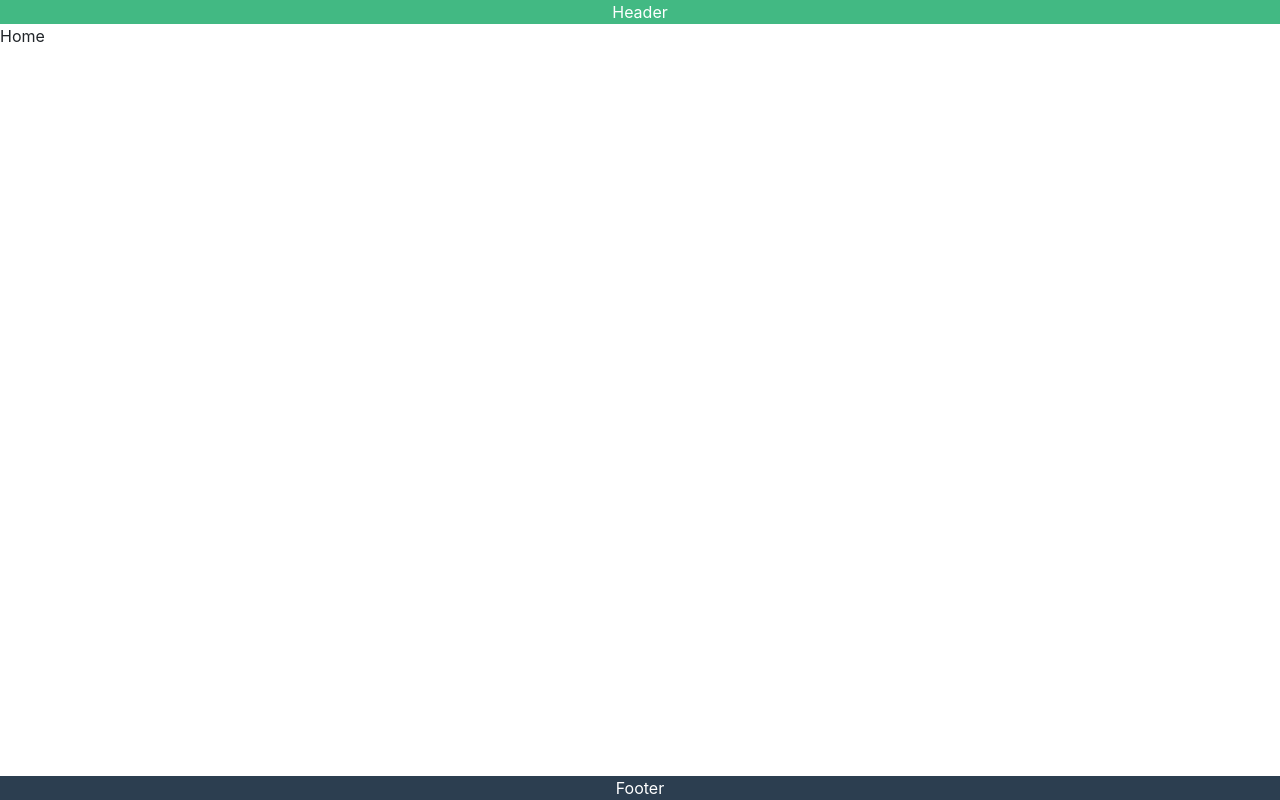
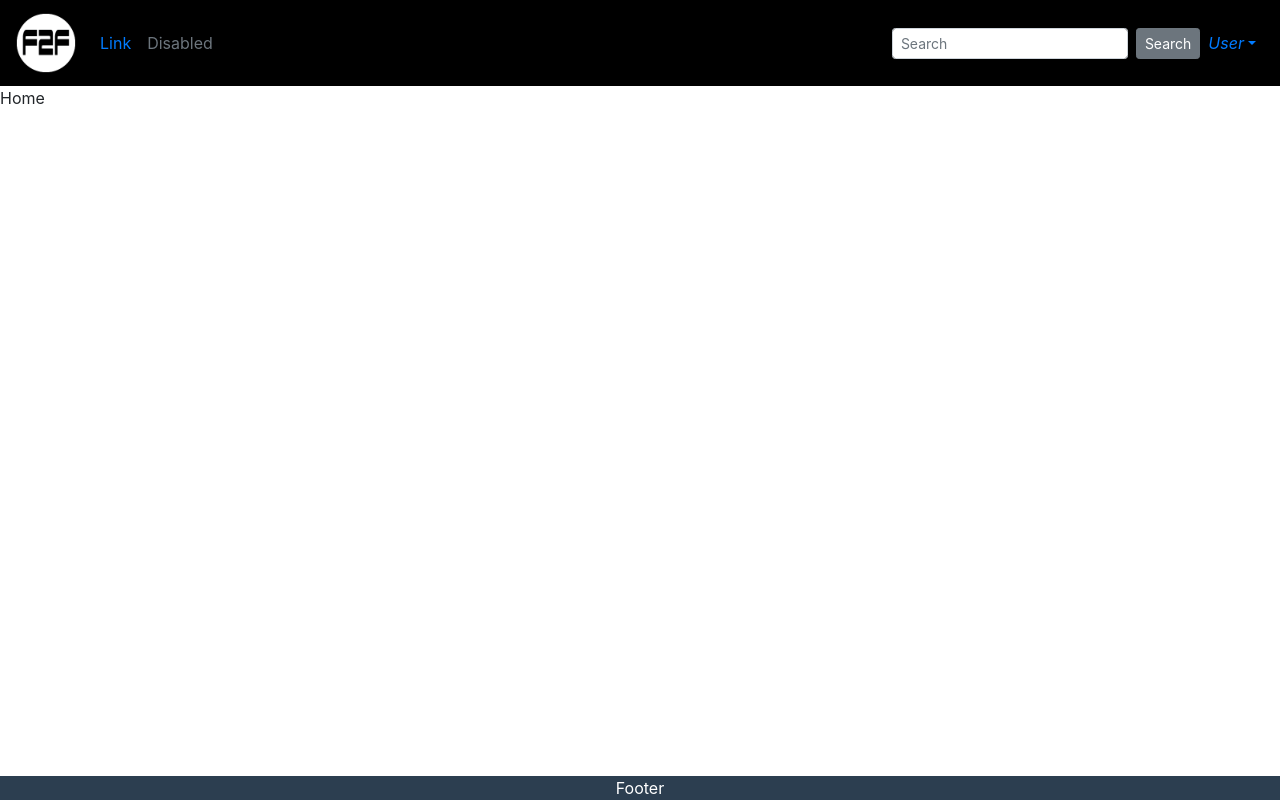
Before and after one commit to Konstantin2290/conference, a Vue app: page / in a window 1280 px wide. Built offline with nearby package versions, Linux system fonts and the light colour scheme.

Commit message:
header-start

```diff
--- a/src/assets/styles/main.scss
+++ b/src/assets/styles/main.scss
@@ -34,3 +34,5 @@ footer{
   color: white;
   text-align: center;
 }
+
+@import "header/header.scss"
--- a/src/layouts/MainHeader.vue
+++ b/src/layouts/MainHeader.vue
@@ -1,6 +1,39 @@
 <template>
     <header>
-        Header
+        <div>
+        <b-navbar toggleable="lg" type="my-header">
+            <b-navbar-brand href="#">
+                <img class="header-logo" src="../assets/images/logo_2.png" alt="">
+            </b-navbar-brand>
+
+            <b-navbar-toggle target="nav-collapse"></b-navbar-toggle>
+
+            <b-collapse id="nav-collapse" is-nav>
+            <b-navbar-nav>
+                <b-nav-item href="#">Link</b-nav-item>
+                <b-nav-item href="#" disabled>Disabled</b-nav-item>
+            </b-navbar-nav>
+
+            <!-- Right aligned nav items -->
+            <b-navbar-nav class="ml-auto">
+                <b-nav-form>
+                <b-form-input size="sm" class="mr-sm-2" placeholder="Search"></b-form-input>
+                <b-button size="sm" class="my-2 my-sm-0" type="submit">Search</b-button>
+                </b-nav-form>
+
+
+                <b-nav-item-dropdown right>
+                <!-- Using 'button-content' slot -->
+                <template #button-content>
+                    <em>User</em>
+                </template>
+                <b-dropdown-item href="#">Profile</b-dropdown-item>
+                <b-dropdown-item href="#">Sign Out</b-dropdown-item>
+                </b-nav-item-dropdown>
+            </b-navbar-nav>
+            </b-collapse>
+        </b-navbar>
+        </div>
     </header>
 </template>
 
@@ -10,6 +43,16 @@
     }
 </script>
 
-<style scoped>
+<style scoped lang="scss">
+    .navbar-my-header {
+        background-color: black;
+    }
+    .navbar-brand {
 
+        min-width: 40px;
+        max-width: 60px;
+        img {
+            width:100%;
+        }
+    }
 </style>
```
Also changed, not shown: src/assets/images/logo.png, src/assets/images/logo_2.png (added), src/assets/styles/header/header.scss (added).
